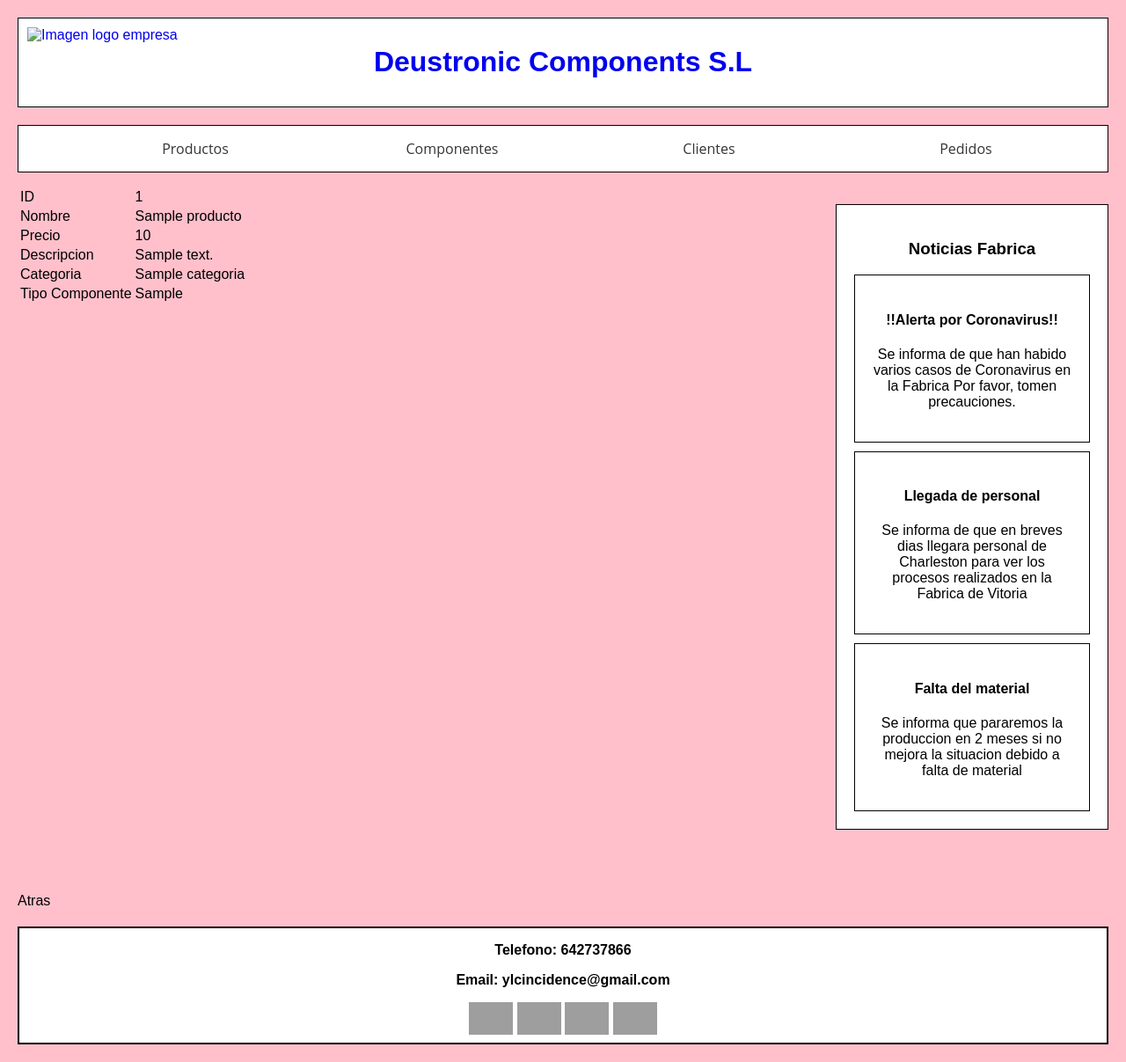
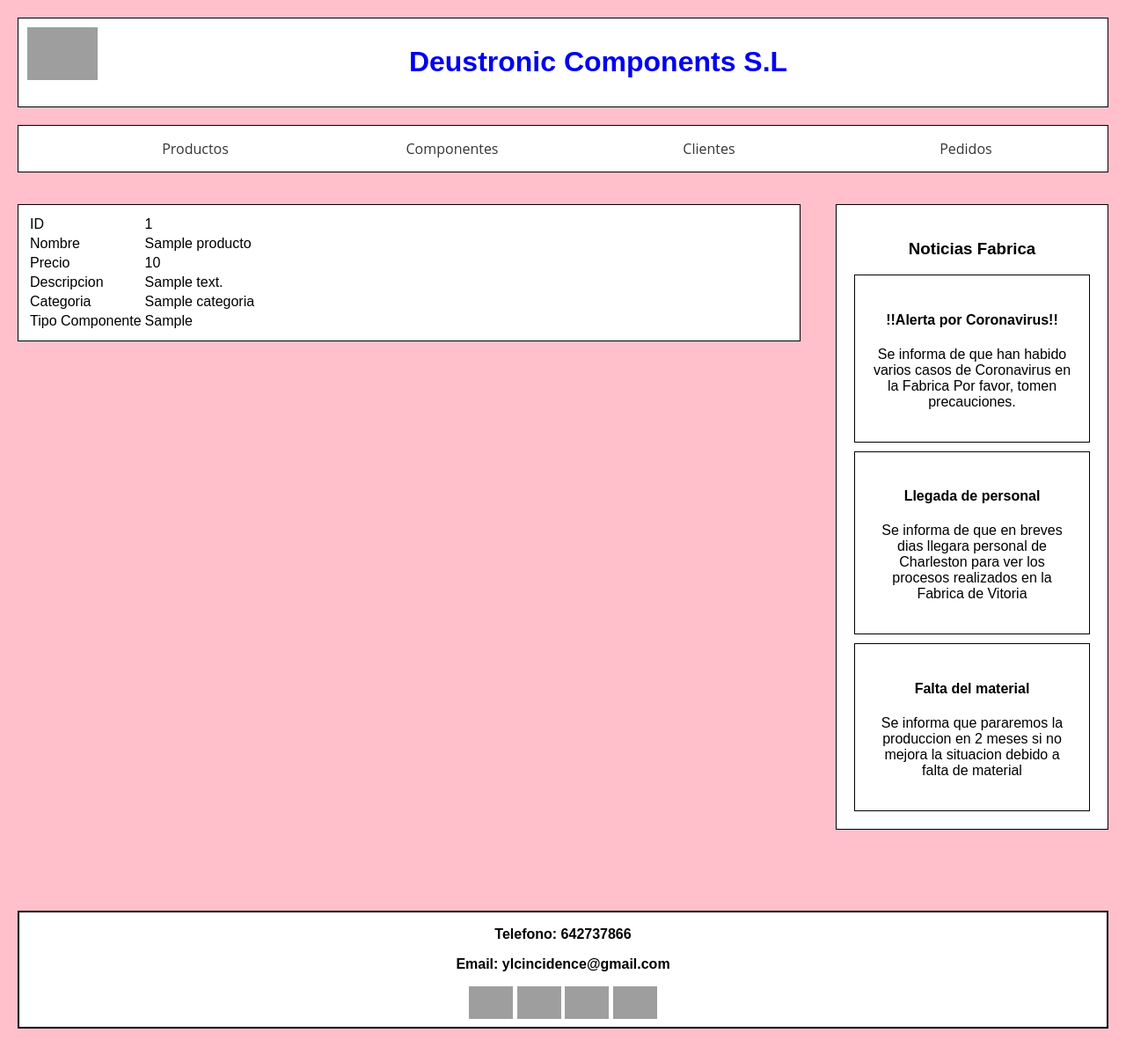
Before and after one commit to galdoseneko10/IW-YERAY-ZATON-ENEKO-, a Django app: template appProject/templates/producto.html in a window 1280 px wide. Shown: the whole page at 88% size. After the commit the page ends 1169 px from the top, so only its background shows below. Run offline with Django 3.2, Linux system fonts and the light colour scheme; the template is opened without the code that fills it: most values are stand-ins (such as "Sample title", 1, 10 or a date in 2020); parts of the project's set-up code (start-up, migrations or seed data) failed here and were passed over; grey boxes are pictures that could not be loaded.

Commit message:
Avances 1.1

```diff
--- a/appProject/static/styles.css
+++ b/appProject/static/styles.css
@@ -77,7 +77,7 @@ body{
     background-color: white;
     margin-top: 20px;
     padding: 20px;
-
+    text-align:center;
   }
   .div1{
     border: 1px solid black;
@@ -111,6 +111,18 @@ ul{
     padding-top:10px;
 }
 
+.unico{
+      width: 100%;
+      border: 1px solid black;
+      background-color: white;
+      margin-top:20px;
+}
+
+.unico1{
+    padding:10px;
+    padding-left:10px;
+
+}
 
 .menu > li{
 	position: relative;
--- a/appProject/templates/base.html
+++ b/appProject/templates/base.html
@@ -10,8 +10,9 @@
     <body>
         <header>
             <div class="imgheader">
-                <a href="PaginaPrincipal.html" title="Pincha para accerder a Pagina Principal"><img
-                        src="" alt="Imagen logo empresa" width="100px">
+                <a href="/../appProject/paginaprincipal.html" title="Pincha para accerder a Pagina Principal"><img
+                        src="https://upload.wikimedia.org/wikipedia/commons/thumb/3/3d/DC_Comics_logo.svg/1200px-DC_Comics_logo.svg.png"
+                        alt="Imagen logo empresa" width="80px">
                 </a>
             </div>
             <h1><a href="/../appProject/paginaprincipal.html" title="Pincha para accerder a Pagina Principal">Deustronic Components S.L</a>
@@ -78,7 +79,6 @@
             </div>
         </main>
         <br><br><br><br>
-        <a class="a1" onclick="history.back(-1)"> Atras </a>
         <footer>
             <p><strong>Telefono: 642737866 </strong></p>
             <p><strong>Email: ylcincidence@gmail.com</strong></p>
--- a/appProject/templates/producto.html
+++ b/appProject/templates/producto.html
@@ -2,7 +2,8 @@
 
 
 {% block contenido %}
-<table>
+<div class="unico">
+<table class="unico1">
     <tr>
         <td>ID</td>
         <td>{{ producto.id }}</td>
@@ -28,4 +29,5 @@
         <td>{{ producto.tipo_componente }}</td>
     </tr>
 </table>
+    </div>
 {% endblock %}
--- a/appProject/templates/producto_create.html
+++ b/appProject/templates/producto_create.html
@@ -4,6 +4,7 @@
 
 <form method="POST">
     <div class="div">
+        <h2>{{ titulo_pagina }}</h2>
     {{ form.as_p }}
     {% csrf_token %}
     <button type="submit">Añadir</button>
```
